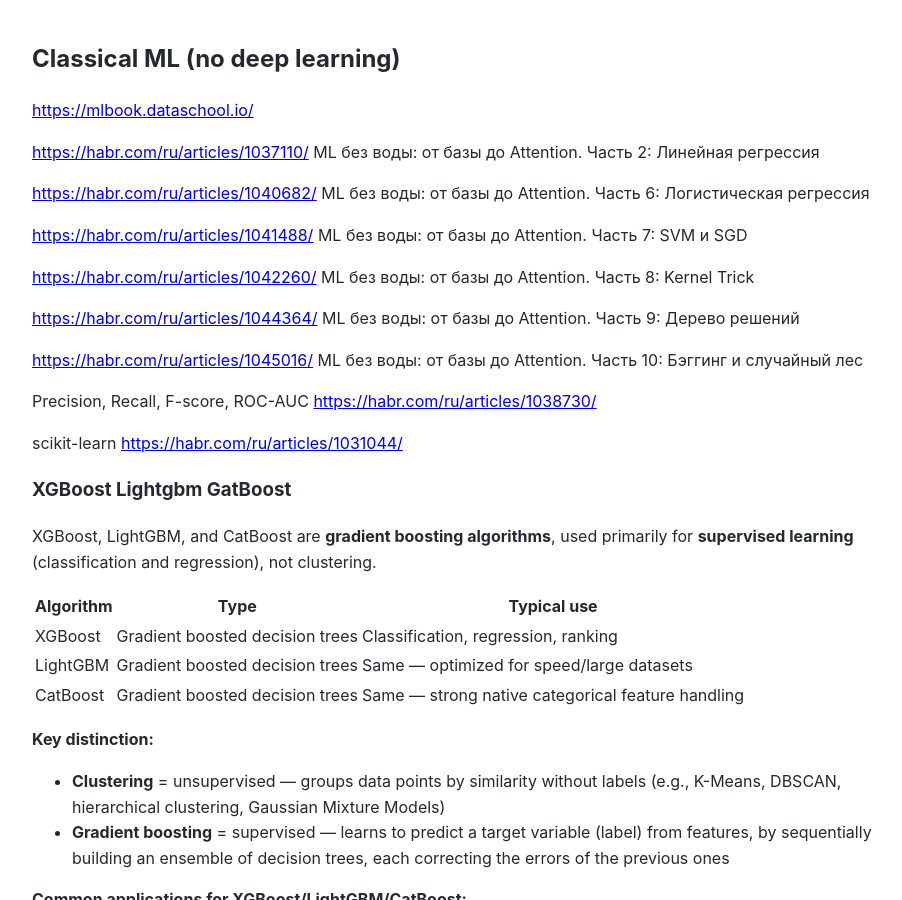
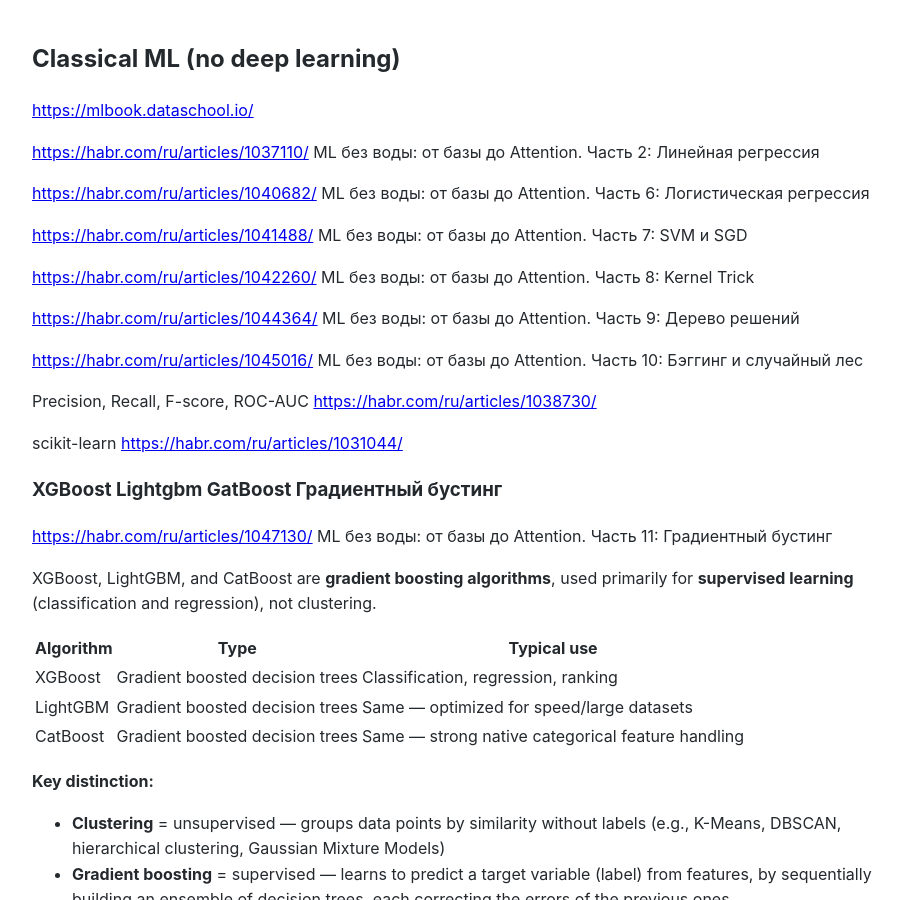
Before and after one commit to Michael-Lubinsky/michael-lubinsky.github.com, a Jekyll site: the page built from ml/classical_ml.md, in a window 1280 px wide and 900 px high. Shown: the whole window, without its empty margins (158-1060 px from the left). Built offline with Jekyll 4.4.1, drawn with Linux system fonts in a browser that asks for light colours; our own code applies the rules of GitHub Pages for plain Markdown files.

Commit message:
Update classical_ml.md

```diff
--- a/ml/classical_ml.md
+++ b/ml/classical_ml.md
@@ -20,7 +20,10 @@
 scikit-learn
 <https://habr.com/ru/articles/1031044/>
 
-### XGBoost Lightgbm GatBoost
+### XGBoost Lightgbm GatBoost Градиентный бустинг
+
+<https://habr.com/ru/articles/1047130/> ML без воды: от базы до Attention. Часть 11: Градиентный бустинг
+
 XGBoost, LightGBM, and CatBoost are **gradient boosting algorithms**, used primarily for **supervised learning** (classification and regression), not clustering.
 
 | Algorithm | Type | Typical use |
```
